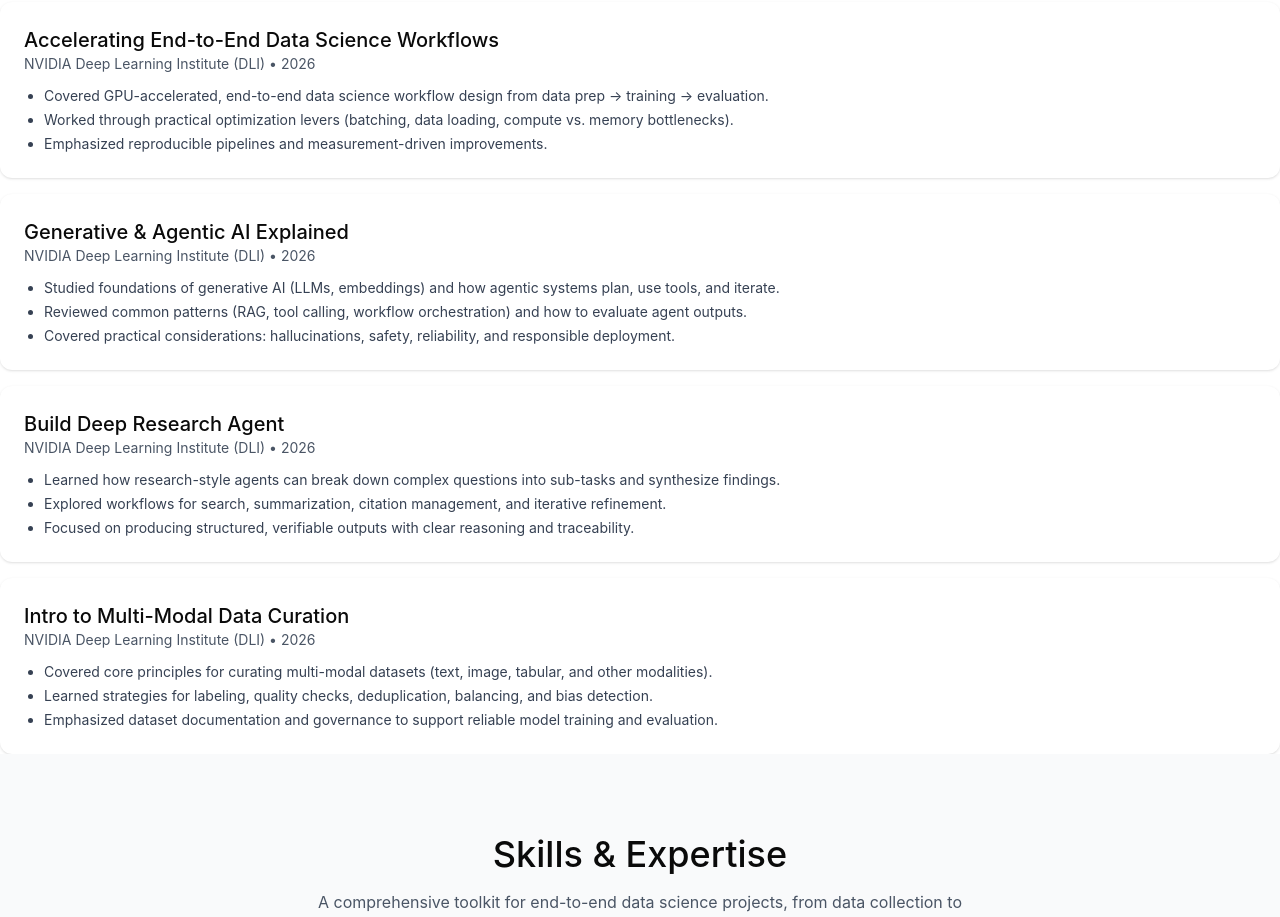
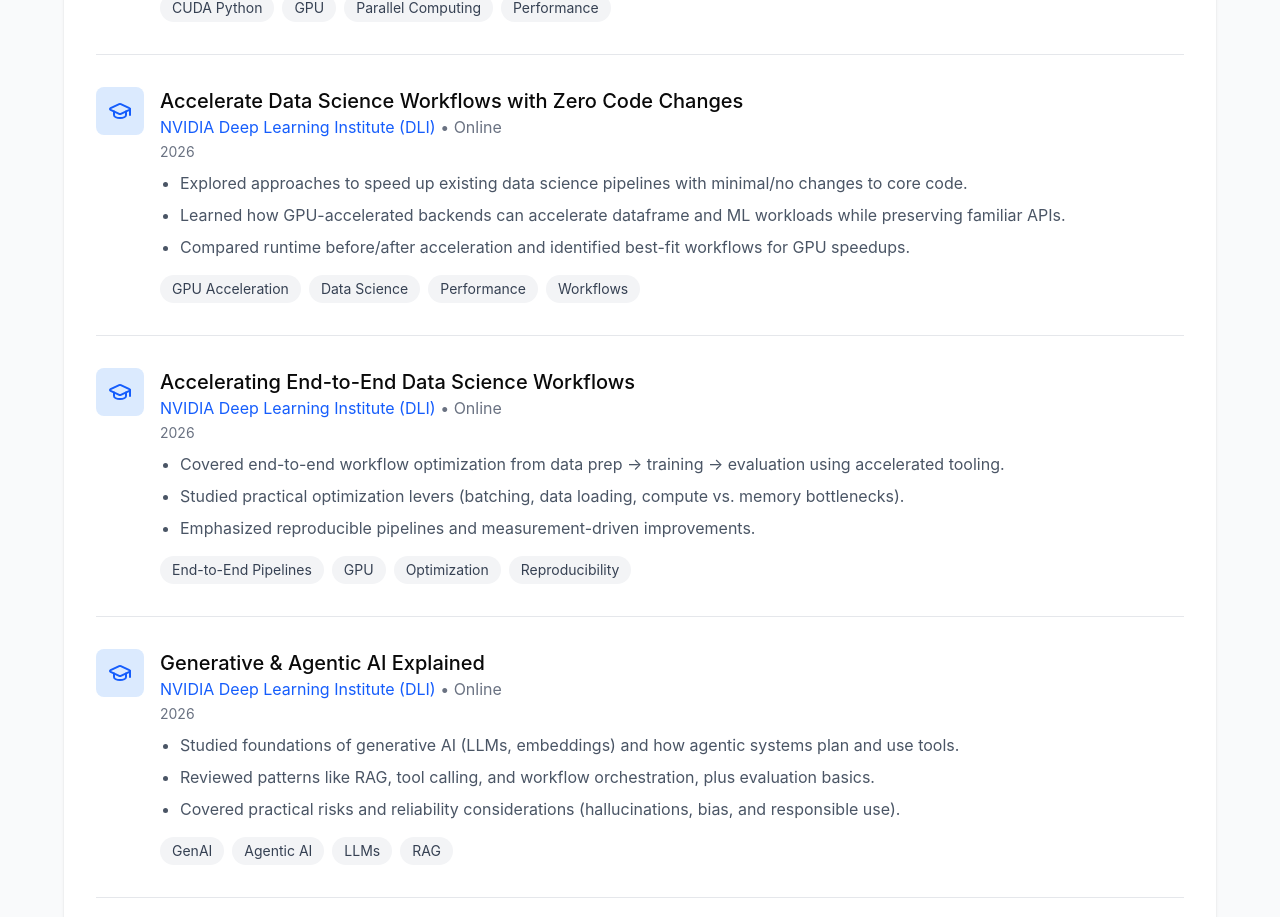
Before and after one commit to Esha7498/Esha7498.github.io, a React (Vite) app in the folder Data Scientist Portfolio/: page / in a window 1280 px wide. Shown: the part 2556-3473 px from the top of the page. Built offline with nearby package versions, Linux system fonts and the light colour scheme.

Commit message:
Update Trainings.tsx

```diff
--- a/Data Scientist Portfolio/src/app/components/Trainings.tsx
+++ b/Data Scientist Portfolio/src/app/components/Trainings.tsx
@@ -1,130 +1,135 @@
-import { ExternalLink } from 'lucide-react';
+import { GraduationCap } from 'lucide-react';
 
-type Training = {
-  id: number;
-  title: string;
-  provider: string;
-  date: string;
-  bullets: string[];
-  credential?: string; // optional
-};
-
-const trainings: Training[] = [
+const trainings = [
   {
-    id: 1,
     title: 'Fundamentals of Accelerated Computing with CUDA Python',
-    provider: 'NVIDIA Deep Learning Institute (DLI)',
-    date: '2026',
+    organization: 'NVIDIA Deep Learning Institute (DLI)',
+    location: 'Online',
+    period: '2026',
     bullets: [
-      'Learned GPU acceleration fundamentals using CUDA Python, including kernels, threads/blocks, and memory concepts.',
+      'Learned GPU acceleration fundamentals using CUDA Python (kernels, threads/blocks, and memory concepts).',
       'Practiced accelerating Python workloads by moving compute-intensive sections onto the GPU.',
-      'Applied performance intuition around parallelism, memory access patterns, and profiling-driven optimization.'
+      'Built performance intuition around parallelism, memory access patterns, and profiling-driven optimization.'
     ],
-    credential: ''
+    tags: ['CUDA Python', 'GPU', 'Parallel Computing', 'Performance']
   },
   {
-    id: 2,
     title: 'Accelerate Data Science Workflows with Zero Code Changes',
-    provider: 'NVIDIA Deep Learning Institute (DLI)',
-    date: '2026',
+    organization: 'NVIDIA Deep Learning Institute (DLI)',
+    location: 'Online',
+    period: '2026',
     bullets: [
-      'Explored approaches to speed up existing data science pipelines with minimal/no changes to core Python code.',
-      'Learned how GPU-accelerated backends can improve dataframe and ML workloads while preserving familiar APIs.',
-      'Compared runtime and throughput before/after acceleration and identified best-fit workloads.'
+      'Explored approaches to speed up existing data science pipelines with minimal/no changes to core code.',
+      'Learned how GPU-accelerated backends can accelerate dataframe and ML workloads while preserving familiar APIs.',
+      'Compared runtime before/after acceleration and identified best-fit workflows for GPU speedups.'
     ],
-    credential: ''
+    tags: ['GPU Acceleration', 'Data Science', 'Performance', 'Workflows']
   },
   {
-    id: 3,
     title: 'Accelerating End-to-End Data Science Workflows',
-    provider: 'NVIDIA Deep Learning Institute (DLI)',
-    date: '2026',
+    organization: 'NVIDIA Deep Learning Institute (DLI)',
+    location: 'Online',
+    period: '2026',
     bullets: [
-      'Covered GPU-accelerated, end-to-end data science workflow design from data prep → training → evaluation.',
-      'Worked through practical optimization levers (batching, data loading, compute vs. memory bottlenecks).',
+      'Covered end-to-end workflow optimization from data prep → training → evaluation using accelerated tooling.',
+      'Studied practical optimization levers (batching, data loading, compute vs. memory bottlenecks).',
       'Emphasized reproducible pipelines and measurement-driven improvements.'
     ],
-    credential: ''
+    tags: ['End-to-End Pipelines', 'GPU', 'Optimization', 'Reproducibility']
   },
   {
-    id: 4,
     title: 'Generative & Agentic AI Explained',
-    provider: 'NVIDIA Deep Learning Institute (DLI)',
-    date: '2026',
+    organization: 'NVIDIA Deep Learning Institute (DLI)',
+    location: 'Online',
+    period: '2026',
     bullets: [
-      'Studied foundations of generative AI (LLMs, embeddings) and how agentic systems plan, use tools, and iterate.',
-      'Reviewed common patterns (RAG, tool calling, workflow orchestration) and how to evaluate agent outputs.',
-      'Covered practical considerations: hallucinations, safety, reliability, and responsible deployment.'
+      'Studied foundations of generative AI (LLMs, embeddings) and how agentic systems plan and use tools.',
+      'Reviewed patterns like RAG, tool calling, and workflow orchestration, plus evaluation basics.',
+      'Covered practical risks and reliability considerations (hallucinations, bias, and responsible use).'
     ],
-    credential: ''
+    tags: ['GenAI', 'Agentic AI', 'LLMs', 'RAG']
   },
   {
-    id: 5,
     title: 'Build Deep Research Agent',
-    provider: 'NVIDIA Deep Learning Institute (DLI)',
-    date: '2026',
+    organization: 'NVIDIA Deep Learning Institute (DLI)',
+    location: 'Online',
+    period: '2026',
     bullets: [
-      'Learned how research-style agents can break down complex questions into sub-tasks and synthesize findings.',
-      'Explored workflows for search, summarization, citation management, and iterative refinement.',
-      'Focused on producing structured, verifiable outputs with clear reasoning and traceability.'
+      'Learned agent workflows for breaking down complex questions into research sub-tasks.',
+      'Explored search → synthesis → structured reporting patterns with iterative refinement.',
+      'Focused on producing verifiable outputs with traceability and clear reasoning.'
     ],
-    credential: ''
+    tags: ['Agents', 'Research', 'Tool Use', 'Evaluation']
   },
   {
-    id: 6,
     title: 'Intro to Multi-Modal Data Curation',
-    provider: 'NVIDIA Deep Learning Institute (DLI)',
-    date: '2026',
+    organization: 'NVIDIA Deep Learning Institute (DLI)',
+    location: 'Online',
+    period: '2026',
     bullets: [
-      'Covered core principles for curating multi-modal datasets (text, image, tabular, and other modalities).',
+      'Covered principles for curating multi-modal datasets (text, image, tabular, and other modalities).',
       'Learned strategies for labeling, quality checks, deduplication, balancing, and bias detection.',
-      'Emphasized dataset documentation and governance to support reliable model training and evaluation.'
+      'Emphasized dataset documentation to support reliable training and evaluation.'
     ],
-    credential: ''
+    tags: ['Multi-Modal', 'Data Curation', 'Quality', 'Bias']
   }
 ];
 
 export function Trainings() {
   return (
-    <section id="trainings" className="space-y-6 scroll-mt-24">
-      <div className="flex items-end justify-between gap-4 flex-wrap">
-        <h2 className="text-3xl">TRAININGS</h2>
-      </div>
-
-      <div className="space-y-4">
-        {trainings.map((t) => (
-          <div
-            key={t.id}
-            className="bg-white rounded-xl p-6 shadow-sm hover:shadow-lg transition"
-          >
-            <div className="flex items-start justify-between gap-4 flex-wrap">
-              <div>
-                <h3 className="text-xl">{t.title}</h3>
-                <p className="text-sm text-gray-600">
-                  {t.provider} • {t.date}
+    <section id="trainings" className="py-20 px-6 bg-gray-50">
+      <div className="max-w-6xl mx-auto">
+        <div className="mb-8 text-center">
+          <h2 className="text-4xl mb-4">TRAININGS</h2>
+          <p className="text-gray-600 max-w-2xl mx-auto">
+            NVIDIA Deep Learning Institute coursework focused on GPU acceleration, CUDA Python, and modern AI workflows.
           </p>
         </div>
 
-              {t.credential?.trim() ? (
-                <a
-                  href={t.credential}
-                  target="_blank"
-                  rel="noopener noreferrer"
-                  className="inline-flex items-center gap-2 text-sm text-gray-600 hover:text-blue-600 transition"
+        <div className="bg-white p-8 rounded-xl shadow-sm">
+          <div className="space-y-8">
+            {trainings.map((t, index) => (
+              <div
+                key={index}
+                className="flex gap-4 pb-8 border-b border-gray-200 last:border-b-0 last:pb-0"
               >
-                  <ExternalLink className="w-4 h-4" />
-                  Credential
-                </a>
-              ) : null}
+                <div className="flex-shrink-0">
+                  <div className="bg-blue-100 p-3 rounded-lg">
+                    <GraduationCap className="w-6 h-6 text-blue-600" />
+                  </div>
                 </div>
 
-            <ul className="mt-3 list-disc pl-5 space-y-1 text-sm text-gray-700">
-              {t.bullets.map((b, idx) => (
-                <li key={idx}>{b}</li>
+                <div className="flex-1">
+                  <div className="mb-2">
+                    <h3 className="text-xl">{t.title}</h3>
+                    <p className="text-blue-600">
+                      {t.organization}{' '}
+                      <span className="text-gray-500">• {t.location}</span>
+                    </p>
+                    <span className="text-gray-500 text-sm">{t.period}</span>
+                  </div>
+
+                  <ul className="text-gray-600 mb-4 list-disc pl-5 space-y-2">
+                    {t.bullets.map((b, i) => (
+                      <li key={i}>{b}</li>
                     ))}
                   </ul>
+
+                  <div className="flex flex-wrap gap-2">
+                    {t.tags.map((tag, i) => (
+                      <span
+                        key={i}
+                        className="px-3 py-1 bg-gray-100 text-gray-700 rounded-full text-sm"
+                      >
+                        {tag}
+                      </span>
+                    ))}
+                  </div>
+                </div>
               </div>
             ))}
+          </div>
+        </div>
       </div>
     </section>
   );
```
Lines whose indentation alone changed are shown as unchanged.
